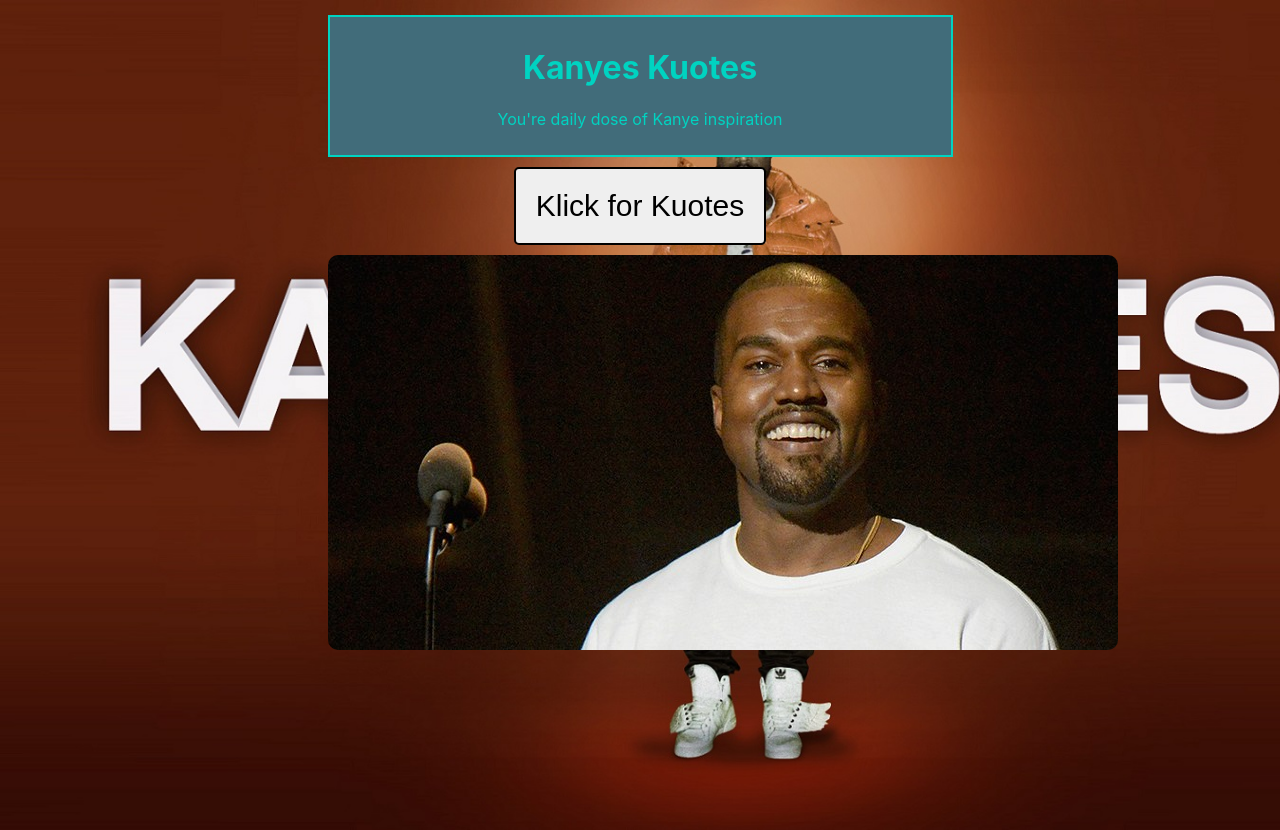
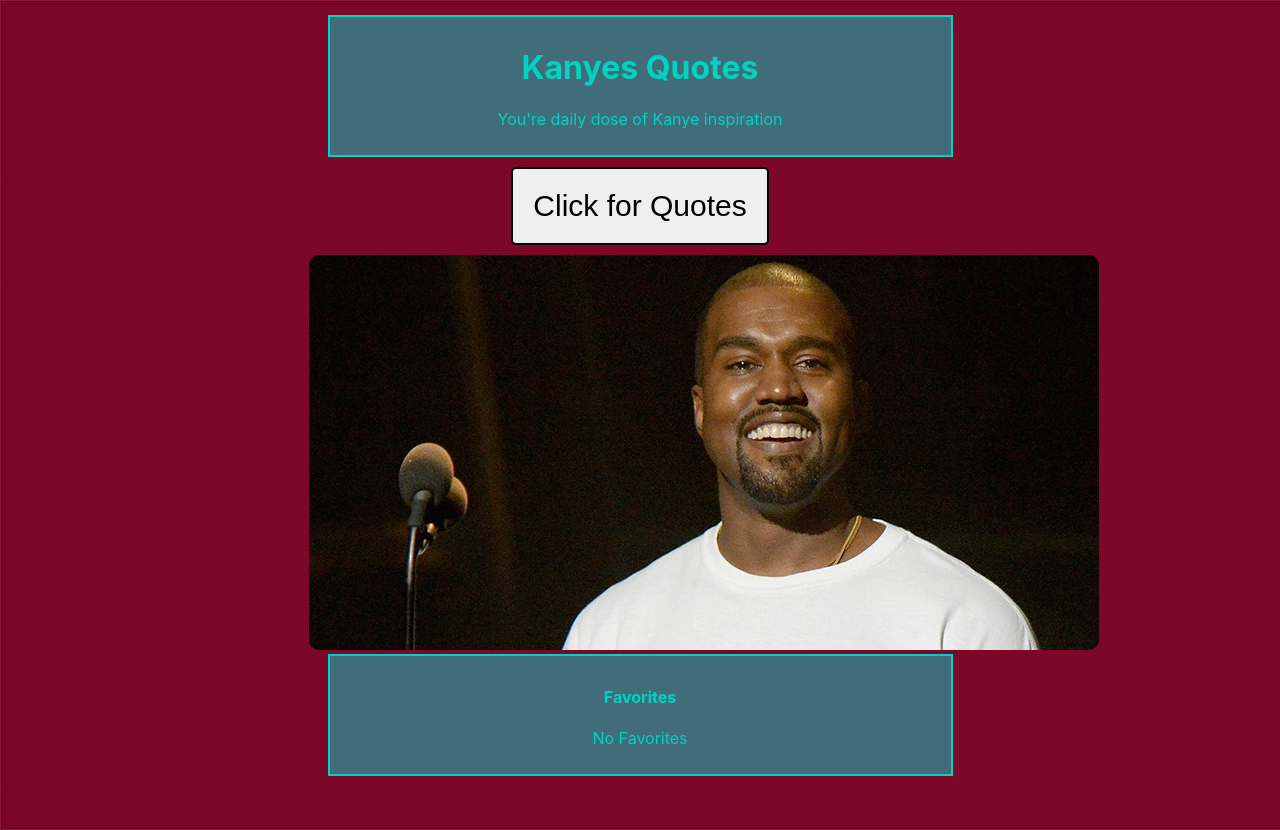
Before and after one commit to bloominstituteoftechnology/React-Redux-App, a React (Create React App) app: page / in a window 1280 px wide. Built offline with nearby package versions, Linux system fonts and the light colour scheme.

Commit message:
Favorites list now renders on the screen

```diff
--- a/src/App.css
+++ b/src/App.css
@@ -42,4 +42,13 @@ button{
 
 .kanye{
   border-radius: 10px;
+  margin-left: -3%;
 }
+
+.favorite{
+  cursor: pointer;
+}
+
+.favorite:hover{
+  text-decoration: underline;
+}
--- a/src/App.js
+++ b/src/App.js
@@ -1,23 +1,25 @@
 import React from 'react';
 import { connect } from "react-redux";
 
-import { getQuote } from './actions/index';
+import { getQuote, addFavorite } from './actions/index';
+
+import Favorites from './components/Favorites';
 
 import Loader from 'react-loader-spinner';
 import KanyeWest from './img/KanyeWest.jpg'
 import './App.css';
 
 function App(props) {
-  console.log('Props on App: ', props)
+  // console.log('Props on App: ', props)
   return (
     <div className="App">
       <div className="body">
         <div className="header">
-          <h1>Kanyes Kuotes</h1>
+          <h1>Kanyes Quotes</h1>
           <p>You're daily dose of Kanye inspiration</p>
         </div>
-        <button onClick={props.getQuote}>Klick for Kuotes</button>
-        {!props.quote && !props.isFetching && (<img src={KanyeWest} alt='Kanye West' className='kanye'/>)}
+        <button onClick={props.getQuote}>Click for Quotes</button>
+        {!props.quote.quote && !props.isFetching && (<img src={KanyeWest} alt='Kanye West' className='kanye'/>)}
         {props.isFetching && (
           <Loader
             type="ThreeDots"
@@ -26,11 +28,25 @@ function App(props) {
             width={100}
             />
         )}
-
-        {props.quote && (
+        {props.quote.quote && (
           <div className='quote'>
-            <p>"{props.quote}" -Kanye West</p>
+            <p>"{props.quote.quote}" -Kanye West</p>
+            <p onClick={() => props.addFavorite(props.quote.quote)} className='favorite'>Favorite</p>
           </div>)}
+          <div className='header'>
+            <h4>Favorites</h4>
+              {props.favorites.length ? (
+                <ul type="1">
+                  {props.favorites.map(item => {
+                    // console.log('Item: ', item)
+                    return (
+                    <Favorites quote={item}/>
+                  )})}
+                </ul>
+              ) : (
+                <p>No Favorites</p>
+              )}
+          </div>
       </div>
     </div>
   );
@@ -40,8 +56,9 @@ const mapStateToProps = state => {
   return {
     quote: state.quote,
     isFetching: state.isFetching,
-    error: state.error
+    error: state.error,
+    favorites: state.favorites
   }
 }
 
-export default connect(mapStateToProps, { getQuote })(App);
+export default connect(mapStateToProps, { getQuote, addFavorite })(App);
--- a/src/actions/index.js
+++ b/src/actions/index.js
@@ -3,6 +3,7 @@ import axios from 'axios';
 export const FETCH_QUOTE_START = 'FETCH_QUOTE_START';
 export const FETCH_QUOTE_SUCCESS = 'FETCH_QUOTE_SUCCESS';
 export const FETCH_QUOTE_FAILURE = 'FETCH_QUOTE_FAILURE';
+export const ADD_FAVORITE = 'ADD_FAVORITE';
 
 
 export const getQuote = () => dispatch => {
@@ -19,3 +20,7 @@ export const getQuote = () => dispatch => {
       dispatch({ type: FETCH_QUOTE_FAILURE, payload: err.response })
     })
 }
+
+export const addFavorite = quote => {
+  return { type: ADD_FAVORITE, payload: quote }
+}
--- /dev/null
+++ b/src/components/Favorites.js
@@ -0,0 +1,12 @@
+import React from 'react';
+
+const Favorites = props => {
+  // console.log('Props Favorites: ', props)
+  return (
+    <li>
+      {props.quote}
+    </li>
+  )
+}
+
+export default Favorites;
--- a/src/reducers/index.js
+++ b/src/reducers/index.js
@@ -1,9 +1,18 @@
-import { FETCH_QUOTE_START, FETCH_QUOTE_SUCCESS, FETCH_QUOTE_FAILURE } from '../actions/index';
+import {
+  FETCH_QUOTE_START,
+  FETCH_QUOTE_SUCCESS,
+  FETCH_QUOTE_FAILURE,
+  ADD_FAVORITE
+  } from '../actions/index';
 
 const initialState = {
-  quote: null,
+  quote: {
+    quote: null,
+    favorite: false
+  },
   isFetching: false,
-  error: ''
+  error: '',
+  favorites: []
 };
 
 export const reducer = (state = initialState, action) => {
@@ -16,7 +25,9 @@ export const reducer = (state = initialState, action) => {
     case FETCH_QUOTE_SUCCESS:
       return {
         ...state,
-        quote: action.payload,
+        quote: {
+          ...state,
+          quote: action.payload},
         isFetching: false,
         error: ''
       }
@@ -26,6 +37,15 @@ export const reducer = (state = initialState, action) => {
         isFetching: false,
         error: action.payload
       }
+    case ADD_FAVORITE:
+      return {
+        ...state,
+        quote: {
+          ...state.quote,
+          favorite: true
+        },
+        favorites: [...state.favorites, action.payload]
+      }
     default:
       return state
   }
```
Also changed, not shown: src/img/background.jpg.
